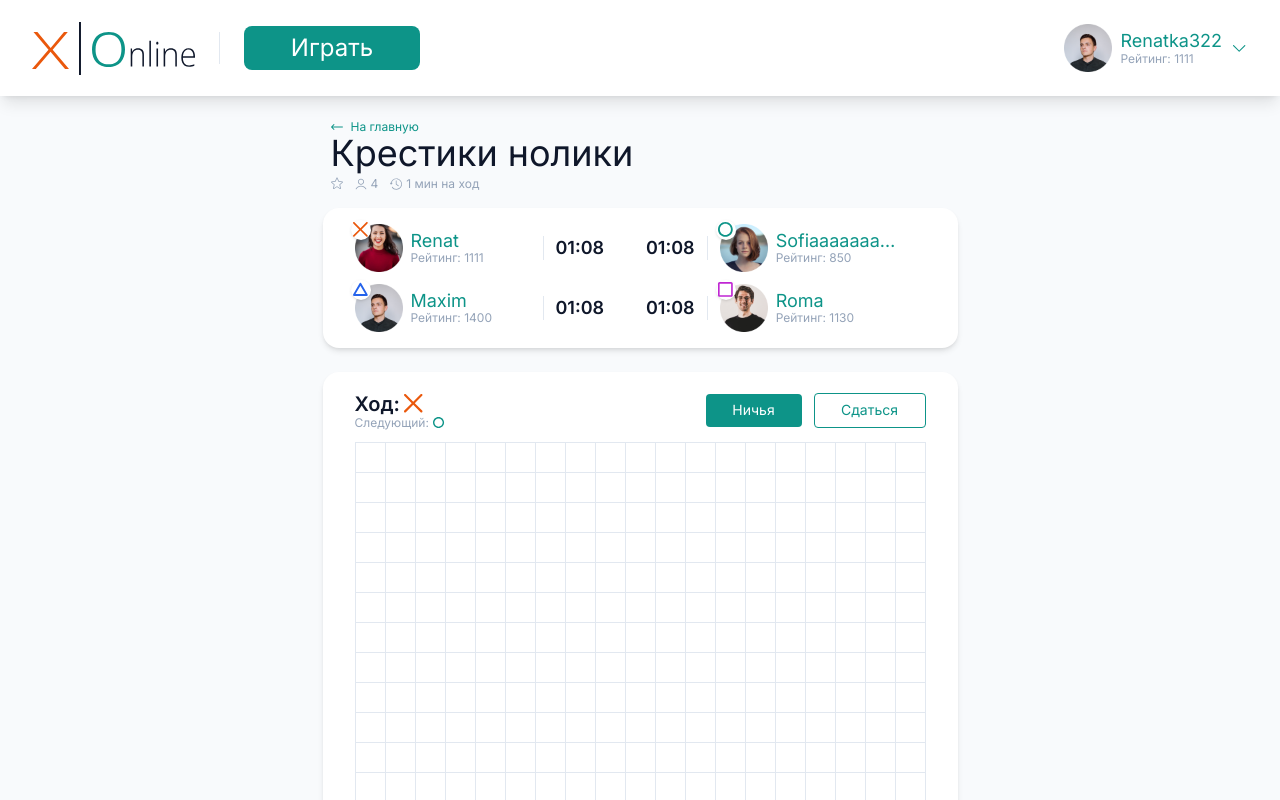
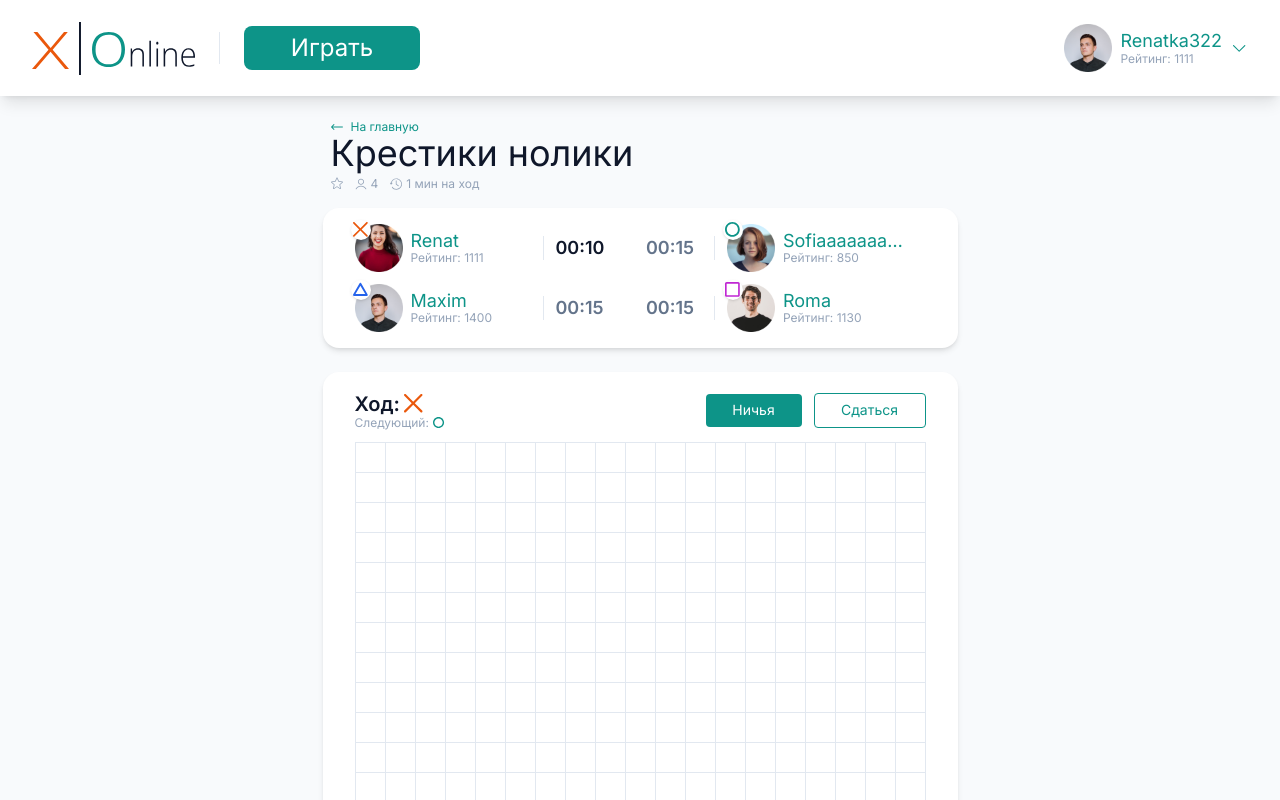
Before and after one commit to RenatMardanov/Naughts-and-crosses-online, a Next.js app: page / in a window 1280 px wide. Shown: the top 800 px of the page. Built offline with nearby package versions, Linux system fonts and the light colour scheme.

Commit message:
feat: add timer

```diff
--- /dev/null
+++ b/components/game/game-field-components/index.ts
@@ -0,0 +1,4 @@
+export { GameFieldCell } from "./game-field-cell";
+export { GameFieldGrid } from "./game-field-grid";
+export { GameFieldLayout } from "./game-field-layout";
+export { GameFieldPlayerInfo } from "./game-field-player-info";
--- a/components/game/game-field.tsx
+++ b/components/game/game-field.tsx
@@ -1,19 +1,28 @@
-import { GameFieldLayout } from "./game-field-components/game-field-layout";
-import { GameFieldPlayerInfo } from "./game-field-components/game-field-player-info";
-import { GameFieldCell } from "./game-field-components/game-field-cell";
-import { GameFieldGrid } from "./game-field-components/game-field-grid";
 import { GameSymbol } from "./game-symbol";
-import { useGameState } from "../../hooks/useGameState";
+import { Symbols } from "../helpers/constants";
+import {
+  GameFieldCell,
+  GameFieldGrid,
+  GameFieldLayout,
+  GameFieldPlayerInfo,
+} from "./game-field-components";
 
 interface GameFieldProps {
   className: string;
-  playersCount: number;
+  gameState: {
+    cells: any[];
+    currentStep: Symbols;
+  };
+  handleCellClick: (index: number) => void;
+  nextStep: Symbols;
 }
 
-export function GameField({ className, playersCount }: GameFieldProps) {
-  const { gameState, handleCellClick, nextStep } = useGameState({
-    playersCount,
-  });
+export function GameField({
+  className,
+  gameState,
+  handleCellClick,
+  nextStep,
+}: GameFieldProps) {
   return (
     <GameFieldLayout className={className}>
       <GameFieldPlayerInfo
--- a/components/game/game-info.tsx
+++ b/components/game/game-info.tsx
@@ -9,6 +9,7 @@ import PlayerAvatar4 from "./images/avatar-men-2.png";
 interface GameInfoProps {
   className: string;
   playersCount: number;
+  currentStep: Symbols;
 }
 
 const players = [
@@ -42,7 +43,11 @@ const players = [
   },
 ];
 
-export function GameInfo({ className, playersCount }: GameInfoProps) {
+export function GameInfo({
+  className,
+  playersCount,
+  currentStep,
+}: GameInfoProps) {
   return (
     <div
       className={clsx(
@@ -56,6 +61,7 @@ export function GameInfo({ className, playersCount }: GameInfoProps) {
             key={player.id}
             playerInfo={player}
             isRight={index % 2 === 1}
+            isTimerRunning={player.symbol === currentStep}
           />
         );
       })}
--- a/components/game/player-info.tsx
+++ b/components/game/player-info.tsx
@@ -3,6 +3,7 @@ import { Symbols } from "../helpers/constants";
 import { Profile } from "../profile";
 import { GameSymbol } from "./game-symbol";
 import clsx from "clsx";
+import { useEffect, useState } from "react";
 
 interface PlayerInfoProps {
   playerInfo: {
@@ -13,9 +14,37 @@ interface PlayerInfoProps {
   };
 
   isRight: boolean;
+  isTimerRunning: boolean;
 }
 
-export function PlayerInfo({ playerInfo, isRight }: PlayerInfoProps) {
+export function PlayerInfo({
+  playerInfo,
+  isRight,
+  isTimerRunning,
+}: PlayerInfoProps) {
+  const [seconds, setSeconds] = useState(15);
+
+  const secondString = Math.floor(seconds / 60)
+    .toString()
+    .padStart(2, "0");
+  const minuteString = Math.floor(seconds % 60)
+    .toString()
+    .padStart(2, "0");
+
+  const isDanger = seconds <= 10;
+
+  useEffect(() => {
+    if (isTimerRunning) {
+      const timerInterval = setInterval(() => {
+        setSeconds((s) => Math.max(s - 1, 0));
+      }, 1000);
+      return () => {
+        clearInterval(timerInterval);
+        setSeconds(15);
+      };
+    }
+  }, [isTimerRunning]);
+
   return (
     <div className="flex items-center gap-3">
       <div className={clsx("relative", isRight && "order-3")}>
@@ -34,11 +63,13 @@ export function PlayerInfo({ playerInfo, isRight }: PlayerInfoProps) {
       ></div>
       <div
         className={clsx(
-          "text-slate-900 text-lg font-semibold",
+          "text-lg font-semibold w-14",
           isRight && "order-1",
+          isDanger && "text-orange-600",
+          isTimerRunning ? "text-slate-900" : "text-slate-500",
         )}
       >
-        01:08
+        {secondString}:{minuteString}
       </div>
     </div>
   );
--- /dev/null
+++ b/hooks/index.ts
@@ -0,0 +1 @@
+export { useGameState } from "./useGameState";
--- a/pages/index.tsx
+++ b/pages/index.tsx
@@ -1,16 +1,30 @@
 import { useState } from "react";
 import { GameField, GameInfo, GameTitle } from "../components/game";
 import { Header } from "../components/header";
+import { useGameState } from "../hooks";
 
 export default function HomePages() {
   const [playersCount, setPlayersCount] = useState(4);
+
+  const { gameState, handleCellClick, nextStep } = useGameState({
+    playersCount,
+  });
   return (
     <div className="bg-slate-50 min-h-screen">
       <Header />
       <main className="pt-6 mx-auto w-max">
         <GameTitle playersCount={playersCount} />
-        <GameInfo playersCount={playersCount} className="mt-4" />
-        <GameField playersCount={playersCount} className="mt-6" />
+        <GameInfo
+          playersCount={playersCount}
+          className="mt-4"
+          currentStep={gameState.currentStep}
+        />
+        <GameField
+          gameState={gameState}
+          handleCellClick={handleCellClick}
+          nextStep={nextStep}
+          className="mt-6"
+        />
       </main>
     </div>
   );
```
